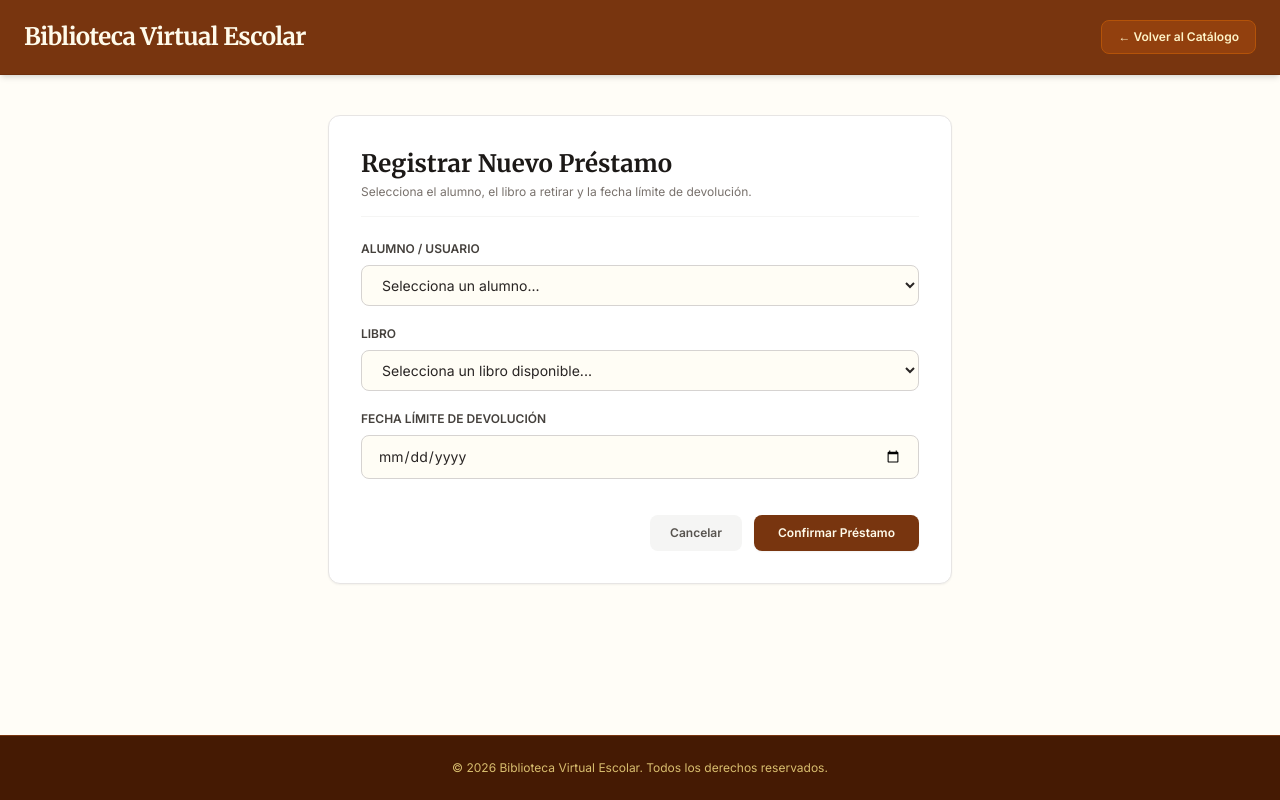
After one commit to Ginoo15/biblioteca_escolar, a Flask app: page /solicitar-prestamo in a window 1280 px wide. The commit adds this page. Run offline with Flask 3, Linux system fonts and the light colour scheme; data that the repository does not hold is empty; some libraries are stand-ins or nearby versions.

Commit message:
Pagina Actualizada

```diff
--- a/app.py
+++ b/app.py
@@ -1,37 +1,37 @@
 import os
-from flask import Flask, render_template, request, redirect, url_for, flash
+from flask import Flask, render_template, request, redirect, url_for, flash, session
 import mysql.connector
 from mysql.connector import Error
 from werkzeug.utils import secure_filename
+from werkzeug.security import generate_password_hash, check_password_hash
 
 app = Flask(__name__)
-app.secret_key = 'mi_clave_secreta'
+app.secret_key = 'mi_clave_secreta_biblioteca'
 
-# Forzar a Flask a no guardar en caché los archivos HTML al desarrollar
 app.config['TEMPLATES_AUTO_RELOAD'] = True
 
-# --- CONFIGURACIÓN DE SUBIDA DE IMÁGENES ---
 UPLOAD_FOLDER = os.path.join(app.root_path, 'static', 'uploads')
 app.config['UPLOAD_FOLDER'] = UPLOAD_FOLDER
 os.makedirs(app.config['UPLOAD_FOLDER'], exist_ok=True)
 
-# Configuración de la conexión a MySQL
 DB_CONFIG = {
     'host': 'localhost',
-    'user': 'root',       # Cambia si usas otro usuario
-    'password': '12345',    # Cambia según tu clave de MySQL
-    'database': 'biblioteca_virtual'  # Actualizado al nombre del nuevo script
+    'user': 'root',
+    'password': '12345',  # Ajusta tu contraseña aquí
+    'database': 'biblioteca_virtual'
 }
 
 def obtener_conexion():
-    """Crea y retorna una conexión a la base de datos MySQL."""
     try:
         conexion = mysql.connector.connect(**DB_CONFIG)
         return conexion
     except Error as e:
-        print(f"Error al conectar a la base de datos: {e}")
+        print(f"Error de conexión a la BD: {e}")
         return None
 
+# ==========================================
+# RUTA PRINCIPAL / CATÁLOGO DE LIBROS
+# ==========================================
 @app.route('/')
 def index():
     busqueda = request.args.get('busqueda', '').strip()
@@ -40,20 +40,17 @@ def index():
     categoria_id = int(id_categoria_str) if id_categoria_str.isdigit() else None
 
     conexion = obtener_conexion()
-
     categorias = []
     libros = []
-    autores = []
 
     if conexion and conexion.is_connected():
         cursor = conexion.cursor(dictionary=True)
-
         try:
-            # A. Obtener categorías para la barra lateral
+            # 1. Categorías para la barra lateral
             cursor.execute("SELECT id_categoria, nombre FROM categorias ORDER BY nombre ASC")
             categorias = cursor.fetchall()
 
-            # B. Consultar libros con filtros dinámicos
+            # 2. Búsqueda y filtrado dinámico de libros
             query_libros = """
                 SELECT l.*, a.nombre_autor AS autor
                 FROM libros l
@@ -74,12 +71,8 @@ def index():
             cursor.execute(query_libros, params_libros)
             libros = cursor.fetchall()
 
-            # C. Consultar autores destacados desde la tabla 'autores'
-            cursor.execute("SELECT nombre_autor AS autor, foto_perfil AS foto FROM autores LIMIT 4")
-            autores = cursor.fetchall()
-
         except Error as e:
-            print(f"Error en las consultas SQL: {e}")
+            print(f"Error en consulta index: {e}")
         finally:
             cursor.close()
             conexion.close()
@@ -88,84 +81,174 @@ def index():
         'index.html',
         libros=libros,
         categorias=categorias,
-        autores=autores,
         categoria_actual=categoria_id,
         busqueda=busqueda
     )
 
-# RUTA 1: Muestra la vista/formulario para agregar libro (Petición GET)
-@app.route('/agregar-libro', methods=['GET'])
-def agregar_libro():
+# ==========================================
+# GESTIÓN DE USUARIOS
+# ==========================================
+@app.route('/registro', methods=['GET', 'POST'])
+def registro():
+    if request.method == 'POST':
+        dni = request.form.get('dni', '').strip()
+        nombre = request.form.get('nombre', '').strip()
+        apellido = request.form.get('apellido', '').strip()
+        email = request.form.get('email', '').strip()
+        password = request.form.get('password', '').strip()
+
+        if not (dni and nombre and apellido and email and password):
+            flash('Por favor completa todos los campos requeridos.', 'error')
+            return redirect(url_for('registro'))
+
+        pass_hash = generate_password_hash(password)
+
+        conexion = obtener_conexion()
+        if conexion and conexion.is_connected():
+            cursor = conexion.cursor(dictionary=True)
+            try:
+                cursor.execute("SELECT id_usuario FROM usuarios WHERE email = %s OR dni = %s", (email, dni))
+                usuario_existente = cursor.fetchone()
+
+                if usuario_existente:
+                    flash('El correo o DNI ingresado ya se encuentra registrado.', 'error')
+                    return redirect(url_for('registro'))
+
+                query = """
+                    INSERT INTO usuarios (dni, nombre, apellido, email, password_hash)
+                    VALUES (%s, %s, %s, %s, %s)
+                """
+                cursor.execute(query, (dni, nombre, apellido, email, pass_hash))
+                conexion.commit()
+
+                flash('¡Registro exitoso! Ya puedes iniciar sesión con tu cuenta.', 'exito')
+                return redirect(url_for('login'))
+
+            except Error as e:
+                conexion.rollback()
+                print(f"Error al registrar usuario: {e}")
+                flash('Ocurrió un error interno al registrar el usuario.', 'error')
+            finally:
+                cursor.close()
+                conexion.close()
+
+    return render_template('registro.html')
+
+@app.route('/login', methods=['GET', 'POST'])
+def login():
+    if request.method == 'POST':
+        email = request.form.get('email', '').strip()
+        password = request.form.get('password', '').strip()
+
+        conexion = obtener_conexion()
+        if conexion and conexion.is_connected():
+            cursor = conexion.cursor(dictionary=True)
+            try:
+                cursor.execute("SELECT * FROM usuarios WHERE email = %s", (email,))
+                usuario = cursor.fetchone()
+
+                if usuario and check_password_hash(usuario['password_hash'], password):
+                    session['id_usuario'] = usuario['id_usuario']
+                    session['nombre_completo'] = f"{usuario['nombre']} {usuario['apellido']}"
+                    flash(f"¡Bienvenido/a {usuario['nombre']}!", 'exito')
+                    return redirect(url_for('index'))
+                else:
+                    flash('Credenciales incorrectas. Revisa tu correo y contraseña.', 'error')
+
+            except Error as e:
+                print(f"Error en login: {e}")
+                flash('Ocurrió un error al intentar iniciar sesión.', 'error')
+            finally:
+                cursor.close()
+                conexion.close()
+
+    return render_template('login.html')
+
+@app.route('/logout')
+def logout():
+    session.clear()
+    flash('Has cerrado sesión correctamente.', 'exito')
+    return redirect(url_for('index'))
+
+# ==========================================
+# SOLICITUD DE PRÉSTAMOS
+# ==========================================
+@app.route('/solicitar-prestamo', methods=['GET', 'POST'])
+def solicitar_prestamo():
+    if request.method == 'POST':
+        id_usuario = request.form.get('id_usuario')
+        id_libro = request.form.get('id_libro')
+        fecha_limite = request.form.get('fecha_limite_devolucion')
+
+        if not (id_usuario and id_libro and fecha_limite):
+            flash('Por favor completa todos los campos del préstamo.', 'error')
+            return redirect(url_for('solicitar_prestamo'))
+
+        conexion = obtener_conexion()
+        if conexion and conexion.is_connected():
+            cursor = conexion.cursor(dictionary=True)
+            try:
+                cursor.execute("SELECT stock, titulo FROM libros WHERE id_libro = %s", (id_libro,))
+                libro = cursor.fetchone()
+
+                if not libro or libro['stock'] <= 0:
+                    flash('El libro seleccionado no cuenta con unidades disponibles.', 'error')
+                    return redirect(url_for('solicitar_prestamo'))
+
+                query_prestamo = """
+                    INSERT INTO prestamos (id_usuario, id_libro, fecha_retiro, fecha_limite_devolucion)
+                    VALUES (%s, %s, CURRENT_DATE(), %s)
+                """
+                cursor.execute(query_prestamo, (id_usuario, id_libro, fecha_limite))
+
+                cursor.execute("UPDATE libros SET stock = stock - 1 WHERE id_libro = %s", (id_libro,))
+
+                conexion.commit()
+                flash(f'¡Préstamo de "{libro["titulo"]}" registrado con éxito!', 'exito')
+                return redirect(url_for('ultimos_prestamos'))
+
+            except Error as e:
+                conexion.rollback()
+                print(f"Error procesando préstamo: {e}")
+                flash('Error al procesar el préstamo.', 'error')
+            finally:
+                cursor.close()
+                conexion.close()
+
+    # Petición GET
+    id_libro_preseleccionado = request.args.get('id_libro')
     conexion = obtener_conexion()
-    categorias = []
-    autores = []
+    libros = []
+    usuarios = []
 
     if conexion and conexion.is_connected():
+        cursor = conexion.cursor(dictionary=True)
         try:
-            cursor = conexion.cursor(dictionary=True)
-            cursor.execute("SELECT id_categoria, nombre FROM categorias ORDER BY nombre ASC")
-            categorias = cursor.fetchall()
+            cursor.execute("SELECT id_libro, titulo, stock FROM libros WHERE stock > 0 ORDER BY titulo ASC")
+            libros = cursor.fetchall()
 
-            cursor.execute("SELECT id_autor, nombre_autor FROM autores ORDER BY nombre_autor ASC")
-            autores = cursor.fetchall()
+            cursor.execute("""
+                SELECT id_usuario, dni, nombre, apellido,
+                       CONCAT(nombre, ' ', apellido) AS nombre_completo
+                FROM usuarios
+                ORDER BY apellido ASC
+            """)
+            usuarios = cursor.fetchall()
         except Error as e:
-            print(f"Error al obtener categorías/autores: {e}")
+            print(f"Error al cargar formulario de préstamos: {e}")
         finally:
             cursor.close()
             conexion.close()
 
-    return render_template('agregar_libro.html', categorias=categorias, autores=autores)
-
-
-# RUTA 2: Recibe y guarda los datos del formulario (Petición POST)
-@app.route('/guardar-libro', methods=['POST'])
-def guardar_libro():
-    titulo = request.form.get('titulo')
-    id_autor = request.form.get('id_autor')
-    stock = request.form.get('stock', 0)
-    descripcion = request.form.get('descripcion')
-    id_categoria = request.form.get('id_categoria')
-
-    # Validar que el stock no supere las 10 unidades
-    try:
-        stock = int(stock)
-        if stock > 10:
-            stock = 10
-    except ValueError:
-        stock = 0
-
-    imagen = request.files.get('imagen_portada')
-    nombre_imagen = 'uploads/default_libro.jpg'
-
-    if imagen and imagen.filename != '':
-        filename = secure_filename(imagen.filename)
-        ruta_guardado = os.path.join(app.config['UPLOAD_FOLDER'], filename)
-        imagen.save(ruta_guardado)
-        nombre_imagen = f"uploads/{filename}"
-
-    conexion = obtener_conexion()
-    if conexion and conexion.is_connected():
-        try:
-            cursor = conexion.cursor()
-            query = """
-                INSERT INTO libros (titulo, descripcion, stock, id_categoria, id_autor, imagen_portada)
-                VALUES (%s, %s, %s, %s, %s, %s)
-            """
-            cursor.execute(query, (titulo, descripcion, stock, id_categoria, id_autor, nombre_imagen))
-            conexion.commit()
-            flash('¡Libro agregado exitosamente!', 'exito')
-        except Error as e:
-            print(f"Error al insertar libro en la base de datos: {e}")
-            flash('Error al intentar guardar el libro.', 'error')
-        finally:
-            cursor.close()
-            conexion.close()
-
-    return redirect(url_for('index'))
-
+    return render_template(
+        'solicitar_prestamo.html',
+        libros=libros,
+        usuarios=usuarios,
+        id_libro_preseleccionado=id_libro_preseleccionado
+    )
 
 # ==========================================
-# NUEVA RUTA: Muestra los últimos 10 préstamos
+# VISTA Y ADMINISTRACIÓN
 # ==========================================
 @app.route('/ultimos-prestamos')
 def ultimos_prestamos():
@@ -173,19 +256,79 @@ def ultimos_prestamos():
     prestamos = []
 
     if conexion and conexion.is_connected():
+        cursor = conexion.cursor(dictionary=True)
         try:
-            cursor = conexion.cursor(dictionary=True)
-            # Consultamos la vista que creamos en MySQL
             cursor.execute("SELECT * FROM vista_ultimos_prestamos")
             prestamos = cursor.fetchall()
         except Error as e:
-            print(f"Error al obtener los últimos préstamos: {e}")
+            print(f"Error consultando vista_ultimos_prestamos: {e}")
         finally:
             cursor.close()
             conexion.close()
 
     return render_template('ultimos_prestamos.html', prestamos=prestamos)
 
+@app.route('/agregar-libro', methods=['GET', 'POST'])
+def agregar_libro():
+    if request.method == 'POST':
+        titulo = request.form.get('titulo')
+        id_autor = request.form.get('id_autor')
+        stock = request.form.get('stock', 0)
+        descripcion = request.form.get('descripcion')
+        id_categoria = request.form.get('id_categoria')
+
+        try:
+            stock = min(int(stock), 10)
+        except ValueError:
+            stock = 0
+
+        imagen = request.files.get('imagen_portada')
+        nombre_imagen = 'uploads/default_libro.jpg'
+
+        if imagen and imagen.filename != '':
+            filename = secure_filename(imagen.filename)
+            ruta_guardado = os.path.join(app.config['UPLOAD_FOLDER'], filename)
+            imagen.save(ruta_guardado)
+            nombre_imagen = f"uploads/{filename}"
+
+        conexion = obtener_conexion()
+        if conexion and conexion.is_connected():
+            cursor = conexion.cursor()
+            try:
+                query = """
+                    INSERT INTO libros (titulo, descripcion, stock, id_categoria, id_autor, imagen_portada)
+                    VALUES (%s, %s, %s, %s, %s, %s)
+                """
+                cursor.execute(query, (titulo, descripcion, stock, id_categoria, id_autor, nombre_imagen))
+                conexion.commit()
+                flash('¡Libro agregado exitosamente!', 'exito')
+            except Error as e:
+                print(f"Error guardando libro: {e}")
+                flash('Error al intentar guardar el libro.', 'error')
+            finally:
+                cursor.close()
+                conexion.close()
+
+        return redirect(url_for('index'))
+
+    conexion = obtener_conexion()
+    categorias = []
+    autores = []
+    if conexion and conexion.is_connected():
+        cursor = conexion.cursor(dictionary=True)
+        try:
+            cursor.execute("SELECT id_categoria, nombre FROM categorias ORDER BY nombre ASC")
+            categorias = cursor.fetchall()
+
+            cursor.execute("SELECT id_autor, nombre_autor FROM autores ORDER BY nombre_autor ASC")
+            autores = cursor.fetchall()
+        except Error as e:
+            print(f"Error obteniendo datos para formulario de agregar libro: {e}")
+        finally:
+            cursor.close()
+            conexion.close()
+
+    return render_template('agregar_libro.html', categorias=categorias, autores=autores)
 
 if __name__ == '__main__':
     app.run(debug=True)
--- /dev/null
+++ b/templates/solicitar_prestamo.html
@@ -0,0 +1,97 @@
+<!DOCTYPE html>
+<html lang="es">
+<head>
+    <meta charset="UTF-8">
+    <meta name="viewport" content="width=device-width, initial-scale=1.0">
+    <title>Solicitar Préstamo | Biblioteca Virtual Escolar</title>
+    <script src="https://cdn.tailwindcss.com"></script>
+    <link href="https://fonts.googleapis.com/css2?family=Merriweather:ital,wght@0,300;0,400;0,700;1,300&family=Inter:wght@400;500;600;700&display=swap" rel="stylesheet">
+    <style>
+        body { font-family: 'Inter', sans-serif; }
+        .font-serif-custom { font-family: 'Merriweather', serif; }
+    </style>
+</head>
+<body class="bg-amber-50/40 text-stone-800 antialiased min-h-screen flex flex-col justify-between">
+
+    <div>
+        <header class="bg-amber-900 text-amber-50 shadow-md border-b border-amber-950/20">
+            <div class="max-w-7xl mx-auto px-6 py-5 flex items-center justify-between">
+                <a href="{{ url_for('index') }}" class="text-2xl font-bold tracking-tight font-serif-custom hover:text-amber-200 transition-colors">
+                    Biblioteca Virtual Escolar
+                </a>
+                <a href="{{ url_for('index') }}" class="text-xs font-semibold bg-amber-800 hover:bg-amber-700 text-amber-100 px-4 py-2 rounded-lg transition-colors border border-amber-700">
+                    ← Volver al Catálogo
+                </a>
+            </div>
+        </header>
+
+        <main class="max-w-2xl mx-auto px-6 py-10">
+            <div class="bg-white rounded-xl shadow-sm border border-stone-200 p-8">
+                <div class="mb-6 pb-4 border-b border-stone-100">
+                    <h1 class="text-2xl font-bold text-stone-900 font-serif-custom">Registrar Nuevo Préstamo</h1>
+                    <p class="text-xs text-stone-500 mt-1">Selecciona el alumno, el libro a retirar y la fecha límite de devolución.</p>
+                </div>
+
+                {% with messages = get_flashed_messages(with_categories=true) %}
+                    {% if messages %}
+                        {% for category, message in messages %}
+                            <div class="mb-5 text-xs rounded-lg p-3 text-center border {% if category == 'error' %}bg-rose-50 border-rose-200 text-rose-700{% else %}bg-emerald-50 border-emerald-200 text-emerald-700{% endif %}">
+                                {{ message }}
+                            </div>
+                        {% endfor %}
+                    {% endif %}
+                {% endwith %}
+
+                <form action="{{ url_for('solicitar_prestamo') }}" method="POST" class="space-y-5">
+
+                    <div>
+                        <label class="block text-xs font-semibold text-stone-700 uppercase mb-2">Alumno / Usuario</label>
+                        <select name="id_usuario" required class="w-full px-4 py-2.5 text-sm bg-amber-50/50 border border-stone-300 rounded-lg focus:outline-none focus:ring-2 focus:ring-amber-500 text-stone-800">
+                            <option value="">Selecciona un alumno...</option>
+                            {% for u in usuarios %}
+                                <option value="{{ u.id_usuario }}" {% if session.get('id_usuario') == u.id_usuario %}selected{% endif %}>
+                                    {{ u.nombre_completo }} (DNI: {{ u.dni }})
+                                </option>
+                            {% endfor %}
+                        </select>
+                    </div>
+
+                    <div>
+                        <label class="block text-xs font-semibold text-stone-700 uppercase mb-2">Libro</label>
+                        <select name="id_libro" required class="w-full px-4 py-2.5 text-sm bg-amber-50/50 border border-stone-300 rounded-lg focus:outline-none focus:ring-2 focus:ring-amber-500 text-stone-800">
+                            <option value="">Selecciona un libro disponible...</option>
+                            {% for l in libros %}
+                                <option value="{{ l.id_libro }}" {% if id_libro_preseleccionado and id_libro_preseleccionado|int == l.id_libro %}selected{% endif %}>
+                                    {{ l.titulo }} (Disponibles: {{ l.stock }})
+                                </option>
+                            {% endfor %}
+                        </select>
+                    </div>
+
+                    <div>
+                        <label class="block text-xs font-semibold text-stone-700 uppercase mb-2">Fecha Límite de Devolución</label>
+                        <input type="date" name="fecha_limite_devolucion" required class="w-full px-4 py-2.5 text-sm bg-amber-50/50 border border-stone-300 rounded-lg focus:outline-none focus:ring-2 focus:ring-amber-500 text-stone-800">
+                    </div>
+
+                    <div class="pt-4 flex items-center justify-end space-x-3">
+                        <a href="{{ url_for('index') }}" class="px-5 py-2.5 text-xs font-semibold text-stone-600 bg-stone-100 hover:bg-stone-200 rounded-lg transition-colors">
+                            Cancelar
+                        </a>
+                        <button type="submit" class="px-6 py-2.5 text-xs font-semibold text-amber-50 bg-amber-900 hover:bg-amber-800 rounded-lg transition-colors shadow-sm">
+                            Confirmar Préstamo
+                        </button>
+                    </div>
+
+                </form>
+            </div>
+        </main>
+    </div>
+
+    <footer class="bg-amber-950 text-amber-200/80 mt-12 border-t border-amber-900">
+        <div class="max-w-7xl mx-auto px-6 py-6 text-center text-xs">
+            <p>&copy; 2026 Biblioteca Virtual Escolar. Todos los derechos reservados.</p>
+        </div>
+    </footer>
+
+</body>
+</html>
```
Also changed, not shown: templates/index.html (+17 -30 lines), templates/login.html (added, +60 -0 lines), templates/registro.html (added, +76 -0 lines).
